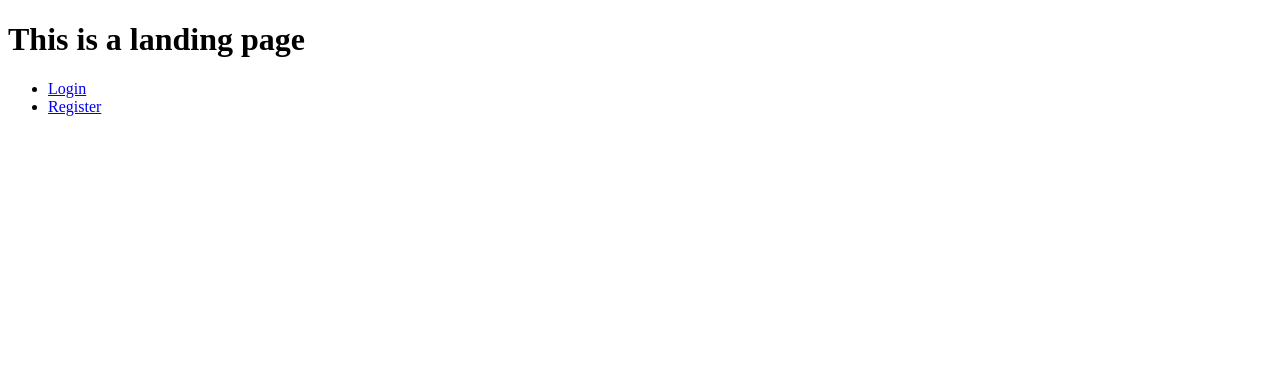
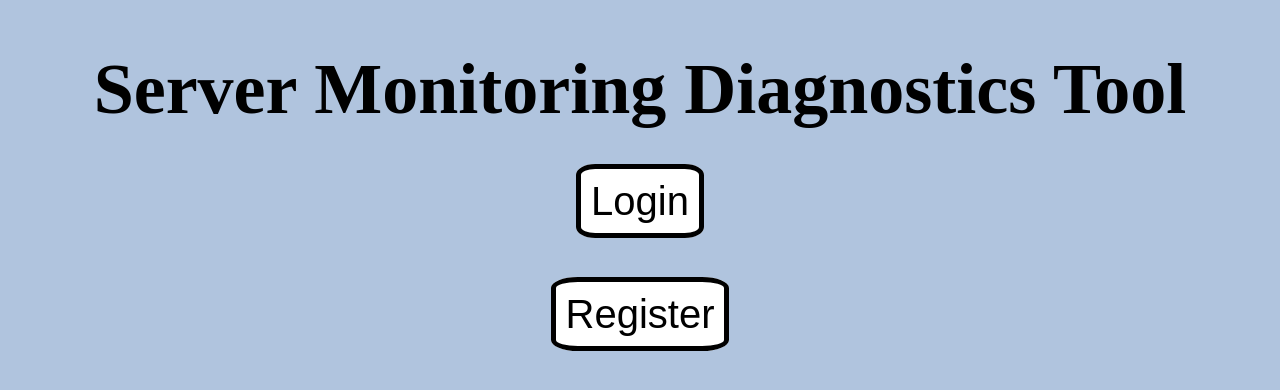
Before and after one commit to Ravioli45/server-monitor-tool, a Flask app: page / in a window 1280 px wide. Shown: the top 390 px of the page. Run offline with Flask 3, Linux system fonts and the light colour scheme.

Commit message:
FrontEnd Landing Page updated

```diff
--- a/app/templates/index.html
+++ b/app/templates/index.html
@@ -1,17 +1,46 @@
 <!DOCTYPE html>
 <html>
+    <head>
+        <style>
+            .myDiv{
 
+                text-align : center;
+            }
+            a{
+                border: thick solid black ;
+                background-color: white;
+                border-radius: 15%;
+                margin : 100px;
+                padding: 10px;
+                font-size: 40px;
+                font-family: sans-serif;
+
+                color: black;
+                text-decoration: none;
+
+            }
+            body{
+                background-color : lightsteelblue;
+            }
+            h1{
+                font-size: 72px;
+            }
+        </style>
+    </head>
     <body>
 
-        <h1>This is a landing page</h1>
 
-        <ul>
+        <div class = "myDiv">
+            <h1>Server Monitoring Diagnostics Tool</h1>
 
-            <li><a href="{{ url_for('main.login') }}">Login</a></li>
-            <li><a href="{{ url_for('main.register') }}">Register</a></li>
 
-        </ul>
 
+                <p> <a  href="{{ url_for('main.login') }}">Login</a> </p>
+                <br>
+                <br>
+                <p><a href="{{ url_for('main.register') }}">Register</a></p>
+
+        </div>
     </body>
 
 
```
